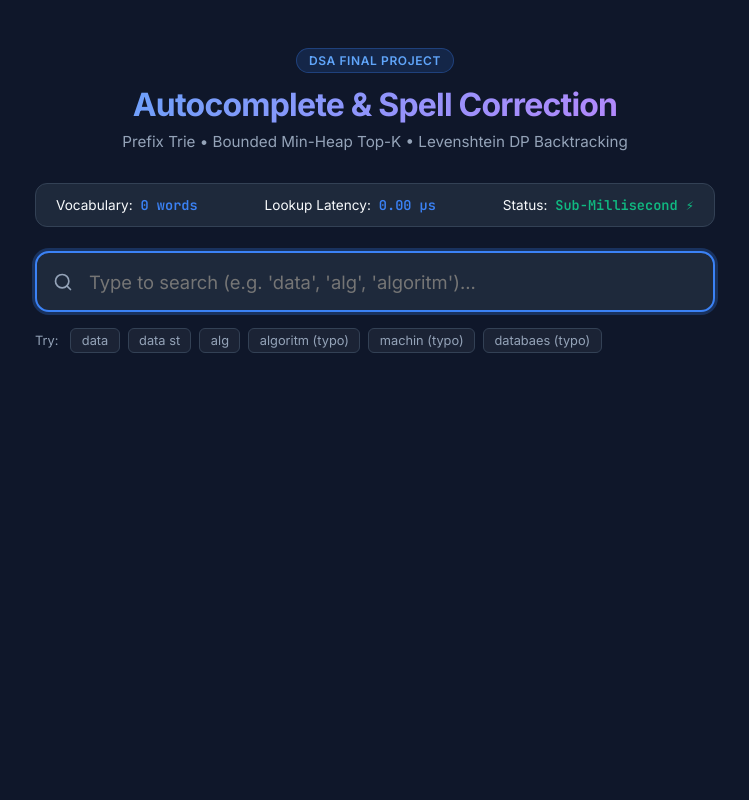
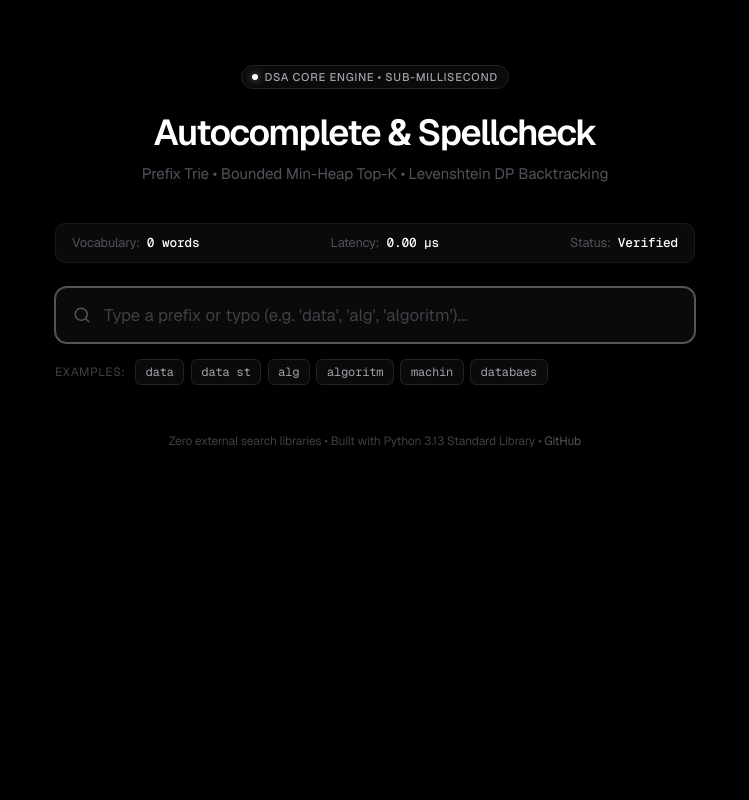
Before and after one commit to npcenergydev/autocomplete-spellcheck-engine, a Flask app: page / in a window 1280 px wide. Shown: the whole page, without its empty margins (265-1014 px from the left). Run offline with Flask 3, Linux system fonts and the light colour scheme; parts of the project's set-up code (start-up, migrations or seed data) failed here and were passed over.

Commit message:
feat: dark minimalist theme, Vercel serverless deployment config, and live site link

```diff
--- a/demo/templates/index.html
+++ b/demo/templates/index.html
@@ -6,19 +6,27 @@
   <title>Search Autocomplete & Spell Correction Engine</title>
   <link rel="preconnect" href="https://fonts.googleapis.com">
   <link rel="preconnect" href="https://fonts.gstatic.com" crossorigin>
-  <link href="https://fonts.googleapis.com/css2?family=Inter:wght@400;500;600;700&family=JetBrains+Mono:wght@400;500;600&display=swap" rel="stylesheet">
+  <link href="https://fonts.googleapis.com/css2?family=Geist:wght@300;400;500;600;700&family=Geist+Mono:wght@400;500;600&display=swap" rel="stylesheet">
   <style>
     :root {
-      --bg: #0f172a;
-      --card-bg: #1e293b;
-      --border: #334155;
-      --text: #f8fafc;
-      --text-muted: #94a3b8;
-      --primary: #3b82f6;
-      --primary-hover: #2563eb;
-      --success: #10b981;
-      --warning: #f59e0b;
-      --accent: #8b5cf6;
+      --bg: #000000;
+      --surface: #0a0a0a;
+      --surface-elevated: #111111;
+      --surface-hover: #171717;
+      --border: #222222;
+      --border-focus: #555555;
+      --border-subtle: #1a1a1a;
+
+      --text-primary: #ffffff;
+      --text-secondary: #a1a1aa;
+      --text-muted: #52525b;
+      --text-dim: #3f3f46;
+
+      --tag-bg: #141414;
+      --tag-border: #27272a;
+
+      --font-sans: 'Geist', -apple-system, BlinkMacSystemFont, 'Segoe UI', Roboto, sans-serif;
+      --font-mono: 'Geist Mono', 'SF Mono', Menlo, Consolas, monospace;
     }
 
     * {
@@ -29,75 +37,87 @@
 
     body {
       background-color: var(--bg);
-      color: var(--text);
-      font-family: 'Inter', -apple-system, BlinkMacSystemFont, sans-serif;
+      color: var(--text-primary);
+      font-family: var(--font-sans);
       min-height: 100vh;
       display: flex;
       flex-direction: column;
       align-items: center;
-      padding: 3rem 1.5rem;
+      padding: 4rem 1.5rem;
+      letter-spacing: -0.01em;
+      -webkit-font-smoothing: antialiased;
     }
 
     .container {
       width: 100%;
-      max-width: 680px;
+      max-width: 640px;
     }
 
     header {
       text-align: center;
-      margin-bottom: 2rem;
+      margin-bottom: 2.5rem;
     }
 
     .badge-pill {
-      display: inline-block;
-      padding: 0.25rem 0.75rem;
+      display: inline-flex;
+      align-items: center;
+      gap: 0.4rem;
+      padding: 0.25rem 0.65rem;
       border-radius: 9999px;
-      font-size: 0.75rem;
-      font-weight: 600;
-      letter-spacing: 0.05em;
+      font-size: 0.7rem;
+      font-weight: 500;
+      letter-spacing: 0.06em;
       text-transform: uppercase;
-      background: rgba(59, 130, 246, 0.15);
-      color: #60a5fa;
-      border: 1px solid rgba(59, 130, 246, 0.3);
-      margin-bottom: 0.75rem;
+      background: var(--surface);
+      color: var(--text-secondary);
+      border: 1px solid var(--border);
+      margin-bottom: 1.25rem;
+    }
+
+    .badge-dot {
+      width: 6px;
+      height: 6px;
+      border-radius: 50%;
+      background: #ffffff;
+      box-shadow: 0 0 8px rgba(255, 255, 255, 0.6);
     }
 
     h1 {
-      font-size: 2rem;
-      font-weight: 700;
-      letter-spacing: -0.025em;
+      font-size: 2.25rem;
+      font-weight: 600;
+      letter-spacing: -0.04em;
+      color: var(--text-primary);
       margin-bottom: 0.5rem;
-      background: linear-gradient(135deg, #60a5fa, #c084fc);
-      -webkit-background-clip: text;
-      -webkit-text-fill-color: transparent;
     }
 
     .subtitle {
       color: var(--text-muted);
       font-size: 0.95rem;
+      font-weight: 400;
     }
 
     .stats-bar {
       display: flex;
       justify-content: space-between;
-      background: var(--card-bg);
-      border: 1px solid var(--border);
-      border-radius: 12px;
-      padding: 0.75rem 1.25rem;
+      background: var(--surface);
+      border: 1px solid var(--border-subtle);
+      border-radius: 10px;
+      padding: 0.65rem 1rem;
       margin-bottom: 1.5rem;
-      font-size: 0.85rem;
+      font-size: 0.8rem;
     }
 
     .stat-item {
       display: flex;
       align-items: center;
-      gap: 0.5rem;
+      gap: 0.45rem;
+      color: var(--text-muted);
     }
 
     .stat-val {
-      font-family: 'JetBrains Mono', monospace;
-      font-weight: 600;
-      color: var(--primary);
+      font-family: var(--font-mono);
+      font-weight: 500;
+      color: var(--text-primary);
     }
 
     .search-wrapper {
@@ -107,26 +127,29 @@
 
     .search-input {
       width: 100%;
-      padding: 1.1rem 1.25rem 1.1rem 3.25rem;
-      background: var(--card-bg);
-      border: 2px solid var(--border);
-      border-radius: 14px;
-      font-size: 1.15rem;
-      color: var(--text);
+      padding: 1rem 1.25rem 1rem 3rem;
+      background: var(--surface);
+      border: 1px solid var(--border);
+      border-radius: 12px;
+      font-size: 1.05rem;
+      color: var(--text-primary);
       font-family: inherit;
-      transition: all 0.2s ease;
+      transition: border-color 0.15s ease, box-shadow 0.15s ease;
       outline: none;
-      box-shadow: 0 4px 20px rgba(0, 0, 0, 0.2);
+    }
+
+    .search-input::placeholder {
+      color: var(--text-dim);
     }
 
     .search-input:focus {
-      border-color: var(--primary);
-      box-shadow: 0 0 0 3px rgba(59, 130, 246, 0.25);
+      border-color: var(--border-focus);
+      box-shadow: 0 0 0 1px var(--border-focus);
     }
 
     .search-icon {
       position: absolute;
-      left: 1.15rem;
+      left: 1.1rem;
       top: 50%;
       transform: translateY(-50%);
       color: var(--text-muted);
@@ -135,77 +158,82 @@
 
     .clear-btn {
       position: absolute;
-      right: 1.15rem;
+      right: 1rem;
       top: 50%;
       transform: translateY(-50%);
       background: none;
       border: none;
       color: var(--text-muted);
       cursor: pointer;
-      font-size: 1.25rem;
+      font-size: 1.2rem;
       display: none;
+      padding: 0.2rem;
     }
 
     .clear-btn:hover {
-      color: var(--text);
+      color: var(--text-primary);
     }
 
     .sample-queries {
       display: flex;
       flex-wrap: wrap;
-      gap: 0.5rem;
-      margin-bottom: 1.5rem;
+      gap: 0.4rem;
+      margin-bottom: 1.75rem;
       align-items: center;
     }
 
     .sample-label {
-      font-size: 0.8rem;
-      color: var(--text-muted);
-      margin-right: 0.25rem;
+      font-size: 0.75rem;
+      color: var(--text-dim);
+      margin-right: 0.2rem;
+      text-transform: uppercase;
+      letter-spacing: 0.05em;
     }
 
     .chip {
-      background: rgba(255, 255, 255, 0.05);
+      background: var(--surface);
       border: 1px solid var(--border);
-      padding: 0.25rem 0.65rem;
+      padding: 0.25rem 0.6rem;
       border-radius: 6px;
-      font-size: 0.8rem;
-      color: var(--text-muted);
+      font-size: 0.75rem;
+      color: var(--text-secondary);
       cursor: pointer;
+      font-family: var(--font-mono);
       transition: all 0.15s ease;
     }
 
     .chip:hover {
-      background: rgba(59, 130, 246, 0.15);
-      border-color: var(--primary);
-      color: #93c5fd;
+      background: var(--surface-hover);
+      border-color: var(--border-focus);
+      color: var(--text-primary);
     }
 
     .card {
-      background: var(--card-bg);
+      background: var(--surface);
       border: 1px solid var(--border);
-      border-radius: 14px;
+      border-radius: 12px;
       overflow: hidden;
       margin-bottom: 1rem;
-      box-shadow: 0 8px 30px rgba(0, 0, 0, 0.25);
     }
 
     .card-header {
       display: flex;
       justify-content: space-between;
       align-items: center;
-      padding: 0.75rem 1.25rem;
-      background: rgba(255, 255, 255, 0.02);
-      border-bottom: 1px solid var(--border);
-      font-size: 0.8rem;
+      padding: 0.7rem 1rem;
+      background: var(--surface-elevated);
+      border-bottom: 1px solid var(--border-subtle);
+      font-size: 0.75rem;
       color: var(--text-muted);
+      letter-spacing: 0.04em;
+      text-transform: uppercase;
       font-weight: 500;
     }
 
     .timing-badge {
-      font-family: 'JetBrains Mono', monospace;
-      color: var(--success);
-      font-weight: 600;
+      font-family: var(--font-mono);
+      color: var(--text-primary);
+      font-weight: 500;
     }
 
     .suggestion-list {
@@ -277,63 +309,93 @@
     .dym-left {
       display: flex;
       align-items: center;
-      gap: 0.75rem;
+      gap: 0.6rem;
+      font-size: 0.88rem;
+      color: var(--text-secondary);
     }
 
     .dym-btn {
-      color: #fde047;
-      font-weight: 700;
+      color: #ffffff;
+      font-weight: 600;
       text-decoration: underline;
+      text-underline-offset: 3px;
       cursor: pointer;
+    }
+
+    .dym-btn:hover {
+      color: #e4e4e7;
     }
 
     .toast {
       position: fixed;
       bottom: 2rem;
       left: 50%;
-      transform: translateX(-50%) translateY(100px);
-      background: #10b981;
+      transform: translateX(-50%) translateY(80px);
+      background: #18181b;
       color: #ffffff;
-      padding: 0.75rem 1.5rem;
+      border: 1px solid #3f3f46;
+      padding: 0.6rem 1.25rem;
       border-radius: 9999px;
-      font-size: 0.9rem;
-      font-weight: 600;
-      box-shadow: 0 10px 25px rgba(0, 0, 0, 0.3);
-      transition: transform 0.3s cubic-bezier(0.16, 1, 0.3, 1);
+      font-size: 0.82rem;
+      font-family: var(--font-mono);
+      box-shadow: 0 10px 30px rgba(0, 0, 0, 0.8);
+      transition: transform 0.25s cubic-bezier(0.16, 1, 0.3, 1), opacity 0.25s ease;
+      opacity: 0;
       pointer-events: none;
       z-index: 100;
     }
 
     .toast.show {
       transform: translateX(-50%) translateY(0);
+      opacity: 1;
+    }
+
+    footer {
+      margin-top: 3rem;
+      text-align: center;
+      font-size: 0.75rem;
+      color: var(--text-dim);
+    }
+
+    footer a {
+      color: var(--text-muted);
+      text-decoration: none;
+      transition: color 0.15s ease;
+    }
+
+    footer a:hover {
+      color: var(--text-primary);
     }
   </style>
 </head>
 <body>
   <div class="container">
     <header>
-      <div class="badge-pill">DSA Final Project</div>
-      <h1>Autocomplete & Spell Correction</h1>
+      <div class="badge-pill">
+        <span class="badge-dot"></span>
+        <span>DSA Core Engine • Sub-Millisecond</span>
+      </div>
+      <h1>Autocomplete & Spellcheck</h1>
       <p class="subtitle">Prefix Trie • Bounded Min-Heap Top-K • Levenshtein DP Backtracking</p>
     </header>
 
     <div class="stats-bar">
       <div class="stat-item">
         <span>Vocabulary:</span>
-        <span class="stat-val" id="vocabCount">{{ vocab_size|default(100000) }} words</span>
+        <span class="stat-val" id="vocabCount">{{ vocab_size|default(105000) }} words</span>
       </div>
       <div class="stat-item">
-        <span>Lookup Latency:</span>
+        <span>Latency:</span>
         <span class="stat-val" id="latencyStat">0.00 µs</span>
       </div>
       <div class="stat-item">
         <span>Status:</span>
-        <span class="stat-val" style="color: var(--success);">Sub-Millisecond ⚡</span>
+        <span class="stat-val" style="color: #ffffff;">Verified</span>
       </div>
     </div>
 
     <div class="search-wrapper">
-      <svg class="search-icon" width="20" height="20" viewBox="0 0 24 24" fill="none" stroke="currentColor" stroke-width="2" stroke-linecap="round" stroke-linejoin="round">
+      <svg class="search-icon" width="18" height="18" viewBox="0 0 24 24" fill="none" stroke="currentColor" stroke-width="2" stroke-linecap="round" stroke-linejoin="round">
         <circle cx="11" cy="11" r="8"></circle>
         <line x1="21" y1="21" x2="16.65" y2="16.65"></line>
       </svg>
@@ -341,26 +403,26 @@
         type="text"
         id="searchInput"
         class="search-input"
-        placeholder="Type to search (e.g. 'data', 'alg', 'algoritm')..."
+        placeholder="Type a prefix or typo (e.g. 'data', 'alg', 'algoritm')..."
         autocomplete="off"
+        spellcheck="false"
         autofocus
       />
       <button id="clearBtn" class="clear-btn">&times;</button>
     </div>
 
     <div class="sample-queries">
-      <span class="sample-label">Try:</span>
+      <span class="sample-label">Examples:</span>
       <span class="chip" onclick="setQuery('data')">data</span>
       <span class="chip" onclick="setQuery('data st')">data st</span>
       <span class="chip" onclick="setQuery('alg')">alg</span>
-      <span class="chip" onclick="setQuery('algoritm')">algoritm (typo)</span>
-      <span class="chip" onclick="setQuery('machin')">machin (typo)</span>
-      <span class="chip" onclick="setQuery('databaes')">databaes (typo)</span>
+      <span class="chip" onclick="setQuery('algoritm')">algoritm</span>
+      <span class="chip" onclick="setQuery('machin')">machin</span>
+      <span class="chip" onclick="setQuery('databaes')">databaes</span>
     </div>
 
     <div id="didYouMeanBox" class="did-you-mean-card" style="display: none;">
       <div class="dym-left">
-        <span style="font-size: 1.2rem;">💡</span>
         <span>Did you mean: <strong id="dymTarget" class="dym-btn"></strong>?</span>
       </div>
       <span id="dymDetails" class="freq-tag">dist=1</span>
@@ -368,14 +430,19 @@
 
     <div class="card" id="resultsCard" style="display: none;">
       <div class="card-header">
-        <span>TOP SUGGESTIONS (Click to boost popularity)</span>
+        <span>Ranked Completions (Click to Boost Frequency)</span>
         <span class="timing-badge" id="timingBadge">0.00 µs</span>
       </div>
       <ul class="suggestion-list" id="suggestionList"></ul>
     </div>
+
+    <footer>
+      <span>Zero external search libraries • Built with Python 3.13 Standard Library • </span>
+      <a href="https://github.com/npcenergydev/autocomplete-spellcheck-engine" target="_blank" rel="noopener">GitHub</a>
+    </footer>
   </div>
 
-  <div id="toast" class="toast">⚡ Frequency updated!</div>
+  <div id="toast" class="toast">Frequency updated</div>
 
   <script>
     const searchInput = document.getElementById('searchInput');
@@ -479,7 +543,7 @@
         });
         const res = await resp.json();
         if (res.success) {
-          showToast(`⚡ Boosted '${word}' (freq: ${res.new_freq.toLocaleString()})`);
+          showToast(`⚡ '${word}' boosted (+${res.boost}) -> freq: ${res.new_freq.toLocaleString()}`);
           fetchSuggestions(searchInput.value.trim());
         }
       } catch (e) {
--- /dev/null
+++ b/requirements.txt
@@ -0,0 +1 @@
+Flask>=3.0.0
```
Also changed, not shown: other parts of demo/templates/index.html (+25 -24 lines), api/index.py (added, +99 -0 lines), README.md, vercel.json (added), 2 other files.
